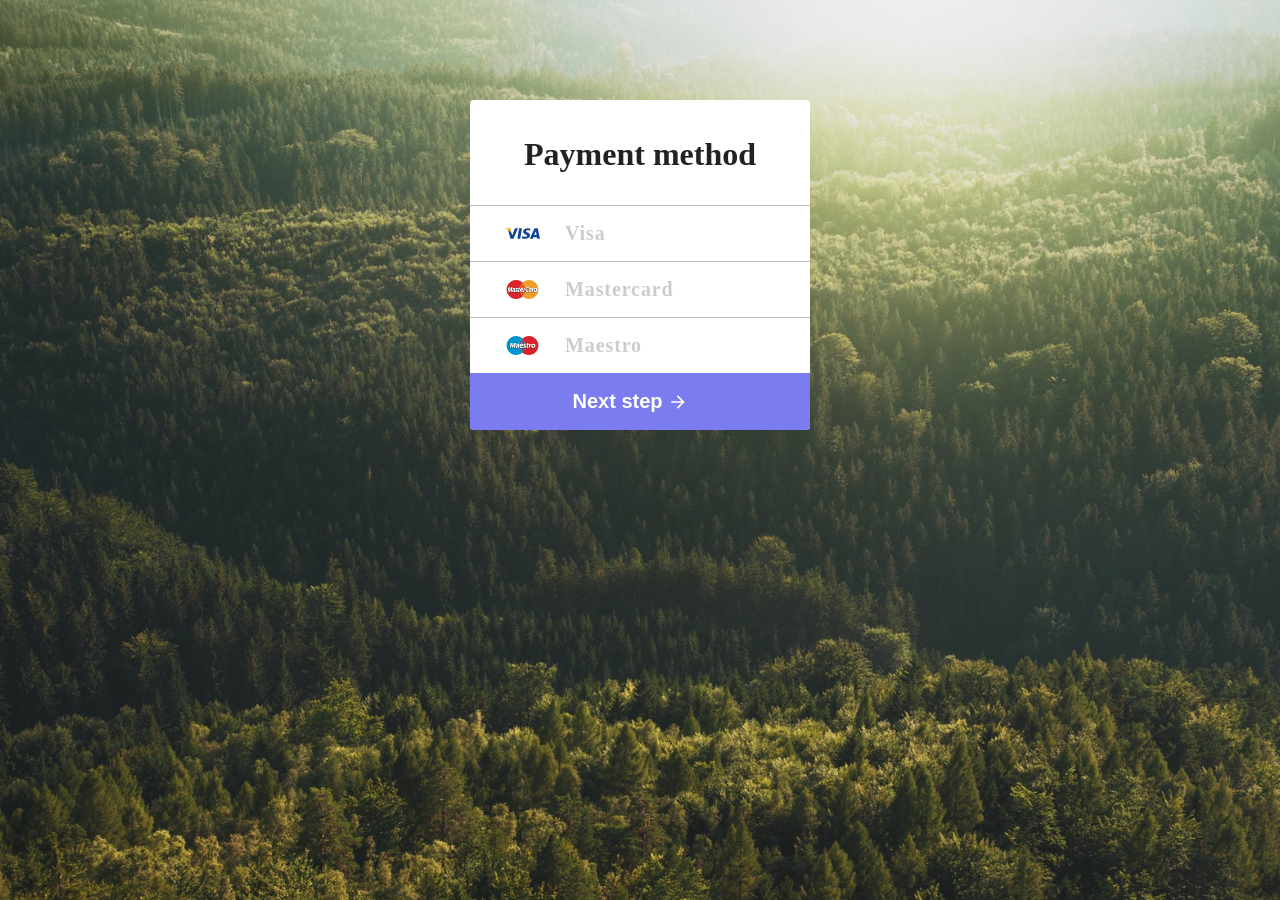
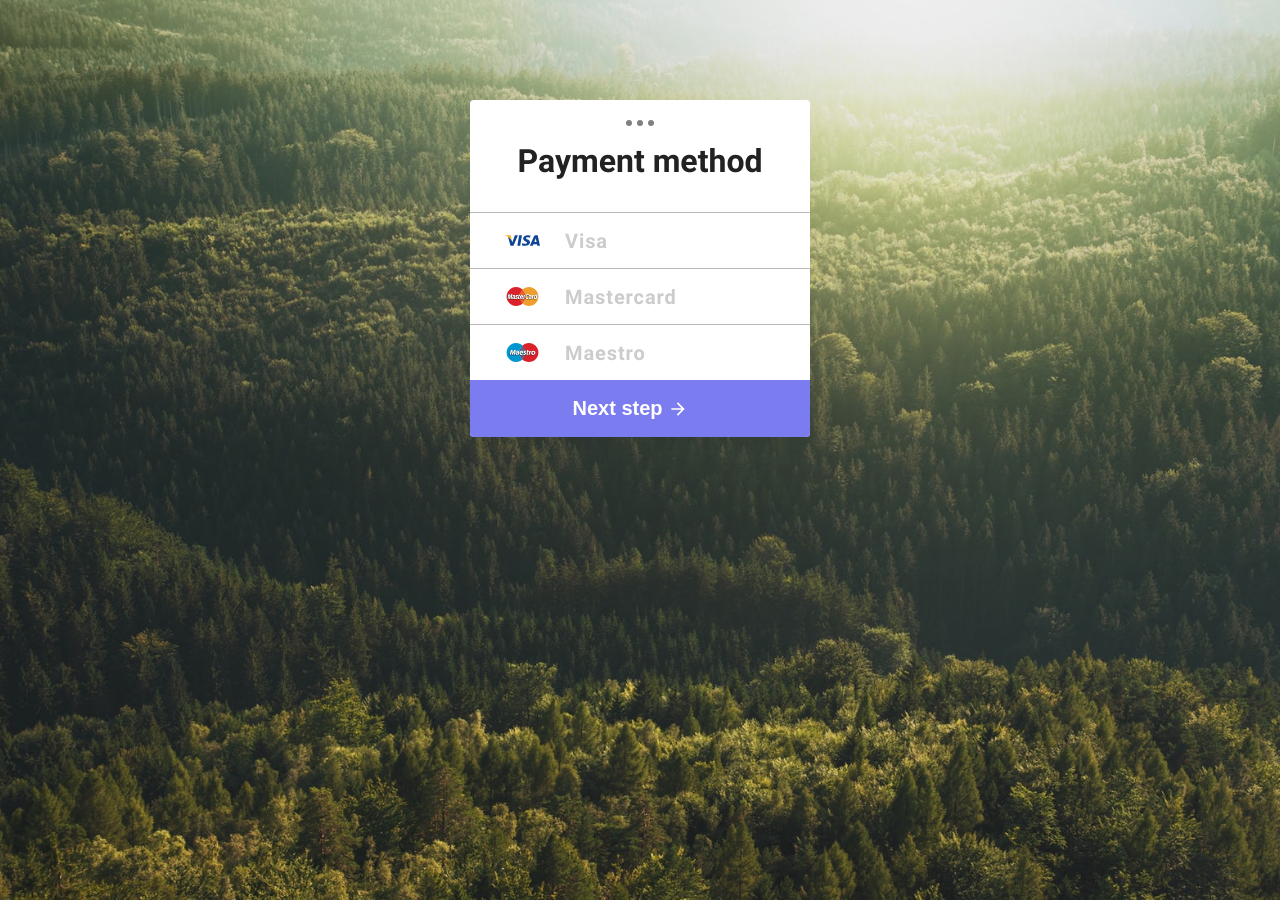
Before and after one commit to muhammadbobur3110/plane-ticket, a plain HTML site: page index.html in a window 1280 px wide. Drawn offline with Linux system fonts and the light colour scheme.

Commit message:
connect fonts to our site

```diff
--- a/index.html
+++ b/index.html
@@ -10,9 +10,7 @@
 </head>
 <body>
   <div class="container">
-    <!-- <span class="dot-span dot-span-1"></span>
-    <span class="dot-span dot-span-2"></span>
-    <span class="dot-span dot-span-3"></span> -->
+    <span class="dot-span"><span class="dot-span-2"></span></span>
 
     <h1 class="title">Payment method</h1>
     <form action="https://echo.htmlacademy.ru" method="POST">
--- a/styles.css
+++ b/styles.css
@@ -11,7 +11,7 @@ html {
 body {
   margin: 0;
   padding: 0;
-  font-family: "Roboto" "Arial", sans-serif;
+  font-family: "Roboto", "Arial", sans-serif;
   color: #222;
   background-image: url("./img/background.jpg");
   background-size: cover;
@@ -45,6 +45,25 @@ only screen and (                min-resolution: 192dpi),
 only screen and (                min-resolution: 2dppx) {
 }
 
+/* roboto-regular - latin */
+@font-face {
+  font-family: 'Roboto';
+  font-style: normal;
+  font-weight: 400;
+  src: local('Roboto'), local('Roboto-Regular'),
+  url('../fonts/roboto-v20-latin-regular.woff2') format('woff2'),
+  url('../fonts/roboto-v20-latin-regular.woff') format('woff');
+}
+
+@font-face {
+  font-family: 'Roboto';
+  font-style: normal;
+  font-weight: 700;
+  src: local('Roboto Bold'), local('Roboto-Bold'),
+  url('../fonts/roboto-v20-latin-700.woff2') format('woff2'),
+  url('../fonts/roboto-v20-latin-700.woff') format('woff');
+}
+
 .container {
   width: 340px;
   margin-left: auto;
@@ -55,32 +74,42 @@ only screen and (                min-resolution: 2dppx) {
   border-radius: 4px;
   box-shadow: 0 10px 20px -10px rgba(0, 0, 0, 0.1);
 }
-/*
+
 .dot-span {
-  display: inline-block;
+  display: flex;
+  align-items: center;
+  justify-content: center;
+}
+
+.dot-span-2 {
+  width: 6px;
+  height: 6px;
+  background-color: gray;
+  border-radius: 50%;
+  text-align: center;
+  margin-left: 5px;
+  margin-right: 5px;
+}
+
+.dot-span::before {
+  content: "";
   width: 6px;
   height: 6px;
   background-color: gray;
   border-radius: 50%;
   text-align: center;
   align-items: center;
-  margin-left: auto;
-  margin-right: auto;
-  position: absolute;
 }
 
-.dot-span-2 {
-  display: inline-block;
+.dot-span::after {
+  content: "";
   width: 6px;
   height: 6px;
   background-color: gray;
   border-radius: 50%;
   text-align: center;
   align-items: center;
-  margin-right: 20px;
-  position: absolute;
-} */
-
+}
 
 .title {
   margin: 0;
```
Also changed, not shown: fonts/roboto-v20-latin-700.woff (added), fonts/roboto-v20-latin-700.woff2 (added), fonts/roboto-v20-latin-regular.woff (added), fonts/roboto-v20-latin-regular.woff2 (added).
